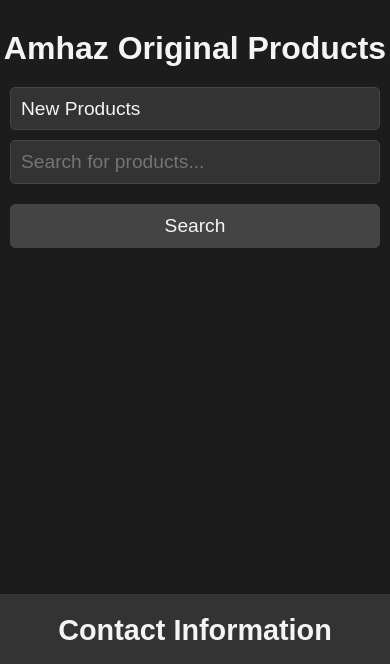
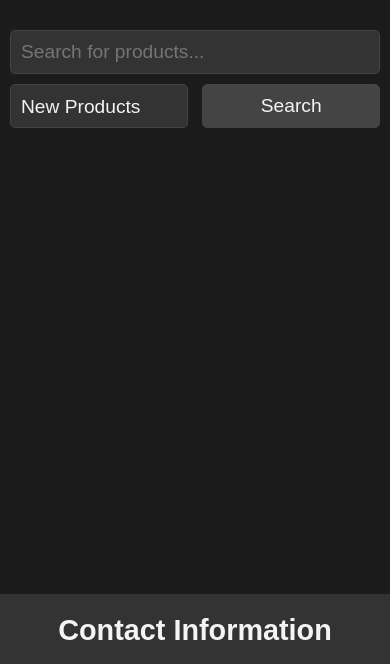
Before and after one commit to Amhaz-Original/Amhaz-Original.github.io, a plain HTML site: page index.html in a window 390 px wide. Shown: the top 664 px of the page. Drawn offline with Linux system fonts and the light colour scheme.

Commit message:
Mobile version Adjustment v1.3

```diff
--- a/index.html
+++ b/index.html
@@ -13,16 +13,17 @@
         <div id="logo-container">
             <img src="img/logo.png" alt="Logo" id="logo">
         </div>
-        <div id="search-container">
-            <h1>Amhaz Original Products</h1>
-            <div class="search-controls">
+        <div class="search-controls">
+            <!-- Search bar at the top -->
+            <input type="text" id="search-bar" placeholder="Search for products...">
+
+            <!-- Category and Search buttons in a flex container -->
+            <div class="button-row">
                 <select id="category-select">
                     <option value="new">New Products</option>
                     <option value="open">Open Box</option>
                 </select>
-                <input type="text" id="search-bar" placeholder="Search for products...">
                 <button id="search-btn">Search</button>
-                <button id="clear-btn">Clear</button>
             </div>
         </div>
     </header>
--- a/styles.css
+++ b/styles.css
@@ -217,36 +217,41 @@ footer span {
         display: none;
     }
 
-    /* Stack the search controls in a column with proper spacing */
-    .search-controls {
-        display: flex;
-        flex-direction: column;
-        gap: 10px;
-        width: 100%; /* Full width for mobile */
-        justify-content: flex-start; /* Keep it aligned to the top */
-        padding: 10px; /* Add some padding around the controls */
-    }
-
-    /* Full width for the category select */
-    #category-select {
-        width: 100%;
-        padding: 10px;
-    }
-
-    /* Full width for the search bar */
+    /* Search bar should take full width */
     #search-bar {
         width: 100%;
         padding: 10px;
     }
 
-    /* Full width for the search button */
-    #search-btn {
+    /* Use flex to place the category select and search button side by side */
+    .search-controls {
+        display: flex;
+        flex-direction: column; /* Stack the elements vertically */
+        gap: 10px;
         width: 100%;
-        padding: 10px;
-        margin-top: 10px; /* Add some space between the search bar and button */
+        padding: 10px; /* Add some padding around the controls */
     }
 
-    /* Adjust the clear button (if necessary) */
+    /* Flex container to hold category select and search button side by side */
+    .button-row {
+        display: flex;
+        justify-content: space-between;
+        width: 100%; /* Full width for the container */
+    }
+
+    /* Category select styling */
+    #category-select {
+        width: 48%; /* 48% to make space for the search button next to it */
+        padding: 10px;
+    }
+
+    /* Search button styling */
+    #search-btn {
+        width: 48%; /* 48% to align with the category select button */
+        padding: 10px;
+    }
+
+    /* Adjust clear button if necessary */
     #clear-btn {
         width: 100%;
         padding: 10px;
```
